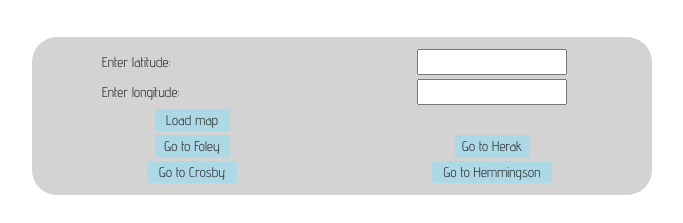
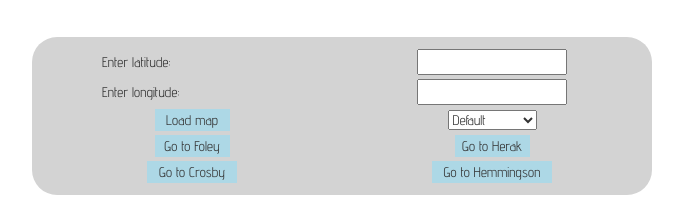
Before and after one commit to guadr/frontend, a Flask app: page / in a window 1280 px wide. Shown: the part 415-638 px from the top of the page, without its empty margins (298-981 px from the left). Run offline with Flask 2, Linux system fonts and the light colour scheme; some libraries are stand-ins or nearby versions.

Commit message:
added some awesome map layer mutation functionality

```diff
--- a/static/style.css
+++ b/static/style.css
@@ -163,3 +163,8 @@ section.map{
 	grid-column: 1;
 	grid-row: 5;
 }
+
+#map-layer-selector{
+	grid-column: 2;
+	grid-row: 3;
+}
--- a/templates/home.html
+++ b/templates/home.html
@@ -47,6 +47,12 @@
 			<input id="foley-go-button" class="map-input-button" type="button" value="Go to Foley">
 			<input id="hemm-go-button" class="map-input-button" type="button" value="Go to Hemmingson">
 			<input id="crosby-go-button" class="map-input-button" type="button" value="Go to Crosby">
+			<select name="Map View Options" id="map-layer-selector">
+				<option value="mapnik">Default</option>
+				<option value="hot">Humanitarian</option>
+				<option value="transportmap">Transport</option>
+				<option value="cyclemap">Cycle</option>
+			</select>
 		</div>
 		<div class="map-container" id="map-container-div">
 			<iframe width="600" height="400"
--- a/templates/layout.html
+++ b/templates/layout.html
@@ -47,6 +47,12 @@
 	var crosby_long = -117.401291;
 	var default_layer = "hot"
 
+	var layer_selector = document.getElementById("map-layer-selector");
+	layer_selector.addEventListener('change', function() {
+  		default_layer=this.value;
+		console.log(default_layer);
+	}, false);
+
 	// event listener for "Load map" button
 	window.addEventListener("load", function() {
 		document.getElementById("map-go-button").addEventListener("click", function(){
```
